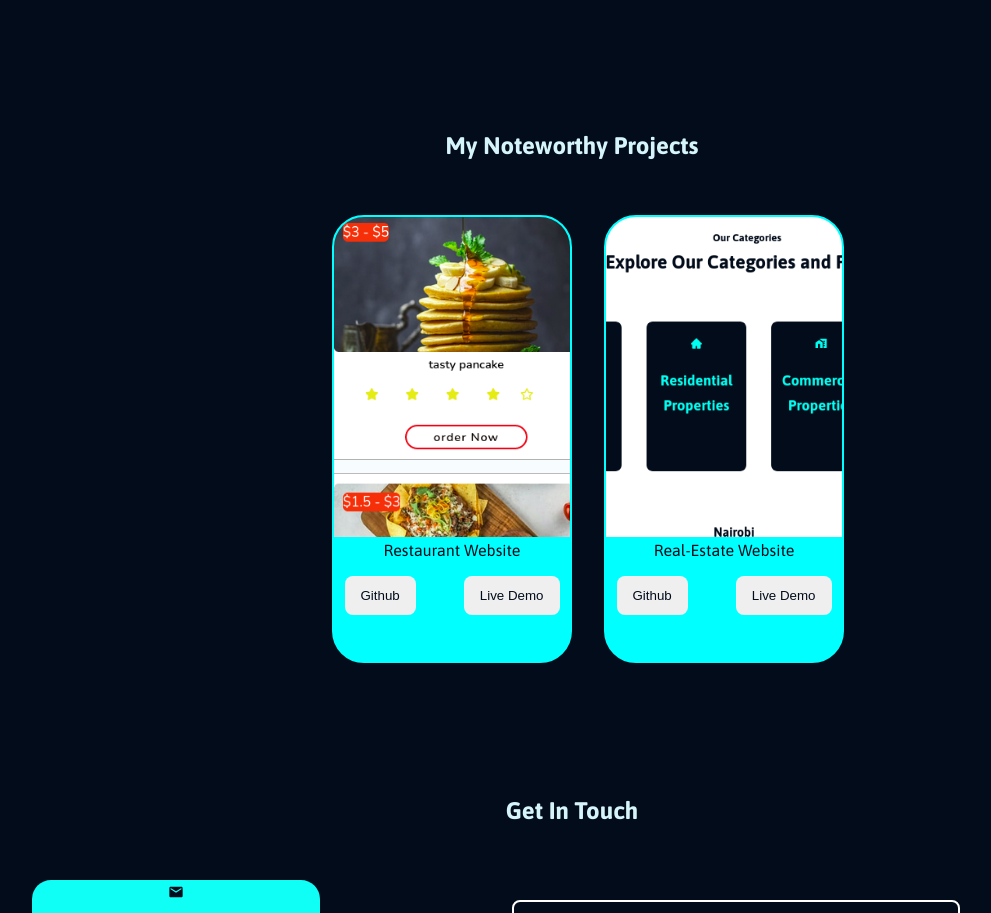
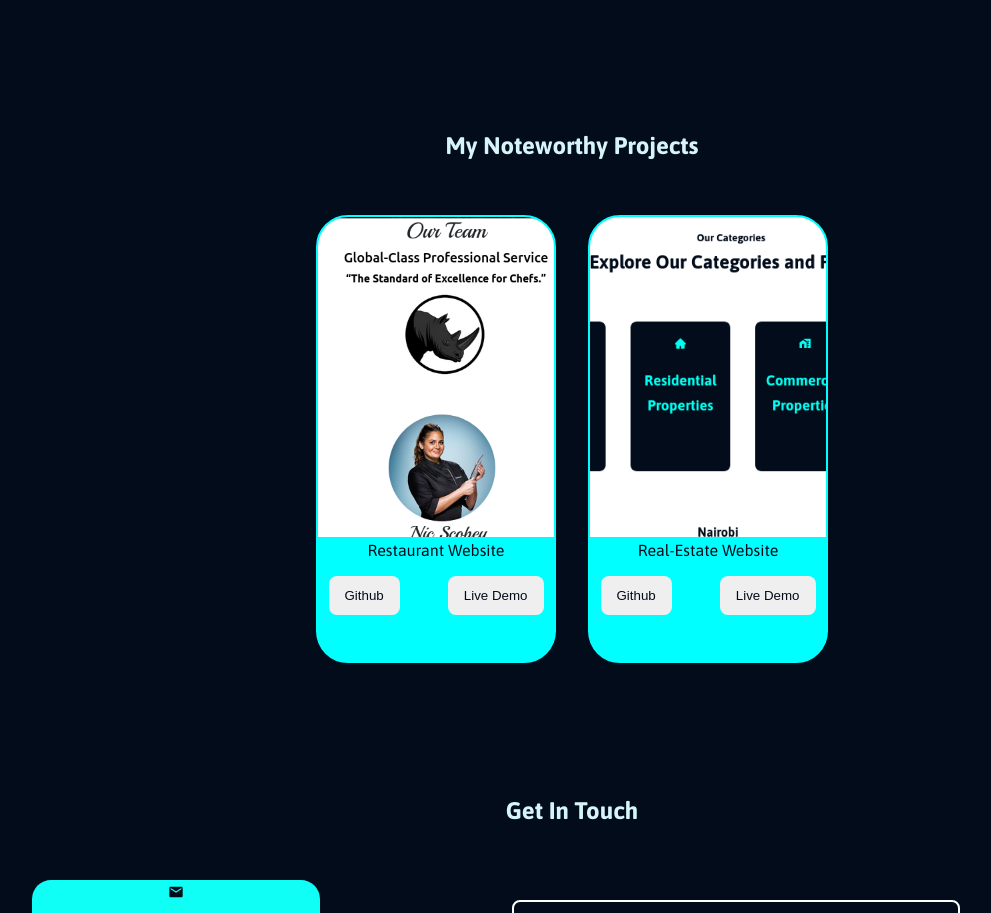
Before and after one commit to Roche001/roche-portfolio, a React (Create React App) app: page / in a window 1280 px wide. Shown: the part 1868-2781 px from the top of the page, without its empty margins (68-1059 px from the left). Built offline with nearby package versions, Linux system fonts and the light colour scheme; the HTML template or start-up script is replaced by a standard one; a web font is replaced by a local one.

Commit message:
update changes

```diff
--- a/src/components/portfolio/Portfolio.css
+++ b/src/components/portfolio/Portfolio.css
@@ -1,11 +1,18 @@
+#Portfolio {
+  display: flex;
+  flex-direction: column;
+  align-items: center;
+  justify-content: center;
+}
 .porfolio {
   position: relative;
   align-items: center;
   display: grid;
   grid-template-columns: 1fr 1fr;
+  justify-content: center;
+  align-items: center;
   width: 15rem;
   gap: 2rem;
-  margin-left: 25rem;
 }
 .portfolio-image img {
   height: 20rem;
```
Also changed, not shown: public/Restaurant1.png.
